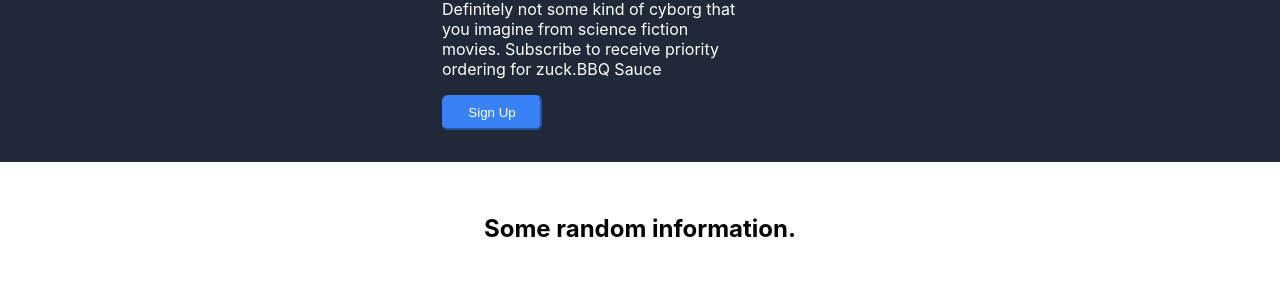
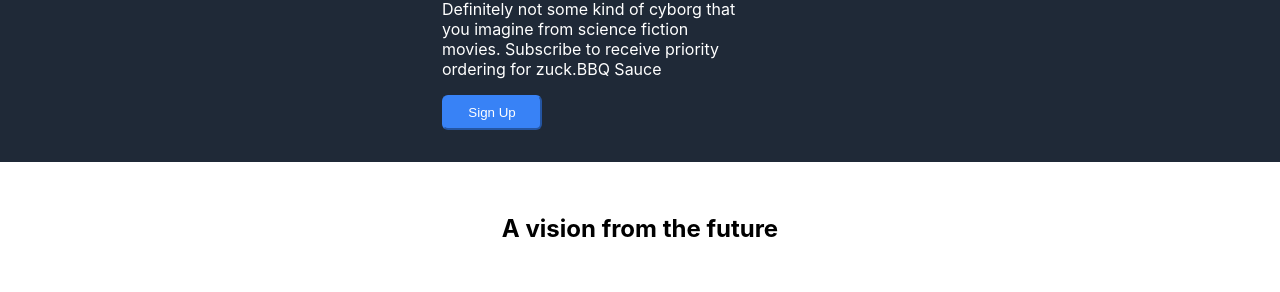
Before and after one commit to joshualbird/Landing-Page, a plain HTML site: page index.html in a window 1280 px wide. Shown: the part 330-622 px from the top of the page. Drawn offline with Linux system fonts and the light colour scheme.

Commit message:
index.html

```diff
--- a/index.html
+++ b/index.html
@@ -34,7 +34,7 @@
 
 
         <div class="information">
-            <h2>Some random information.</h2>
+            <h2>A vision from the future</h2>
 
             <div class="card-row">
             <div class="card">
```
